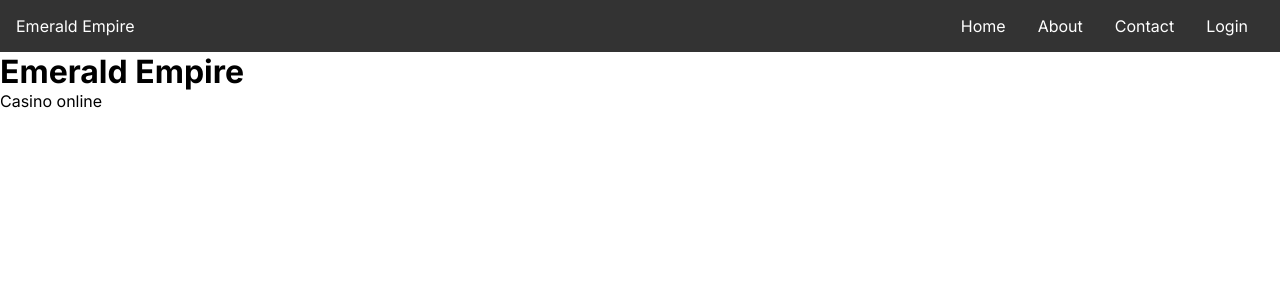
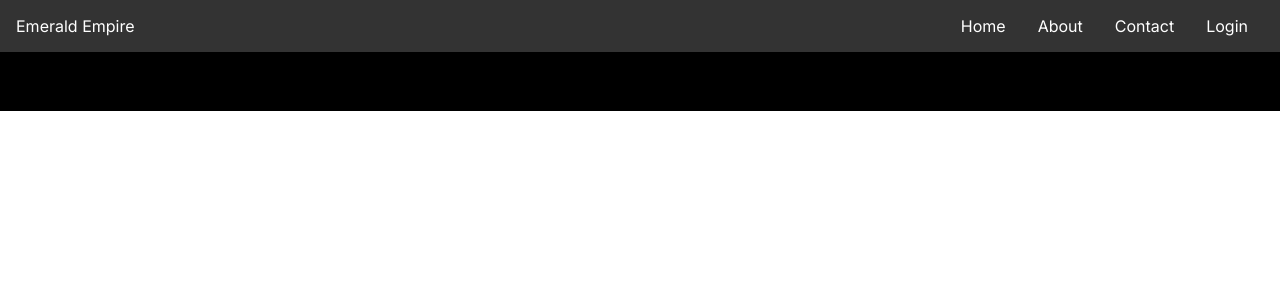
Before and after one commit to Koksiarz100/Emerald-Empire, a Next.js app in the folder client/: page / in a window 1280 px wide. Shown: the top 300 px of the page. Built offline with nearby package versions, Linux system fonts and the light colour scheme.

Commit message:
starting work on rulette

```diff
--- a/client/app/page.tsx
+++ b/client/app/page.tsx
@@ -1,3 +1,9 @@
+'use client'
+
+import React, { useState } from "react";
+
+import "./styles.scss";
+
 export default function Home() {
   return (
     <main>
--- /dev/null
+++ b/client/app/styles.scss
@@ -0,0 +1,14 @@
+main {
+  display: flex;
+  justify-content: center;
+  align-items: center;
+  flex-direction: column;
+  background-color: black;
+
+  .roulette-wrapper {
+    display: flex;
+    flex-direction: column;
+    align-items: center;
+    justify-content: center;
+  }
+}
--- a/client/package.json
+++ b/client/package.json
@@ -9,10 +9,12 @@
     "lint": "next lint"
   },
   "dependencies": {
+    "@types/styled-components": "^5.1.34",
     "next": "14.2.1",
     "react": "^18",
     "react-dom": "^18",
-    "sass": "^1.75.0"
+    "sass": "^1.75.0",
+    "styled-components": "^6.1.8"
   },
   "devDependencies": {
     "@types/node": "^20",
```
Also changed, not shown: client/public/test.png (added), 1 other file (tests, documents, lock files or other folders).
